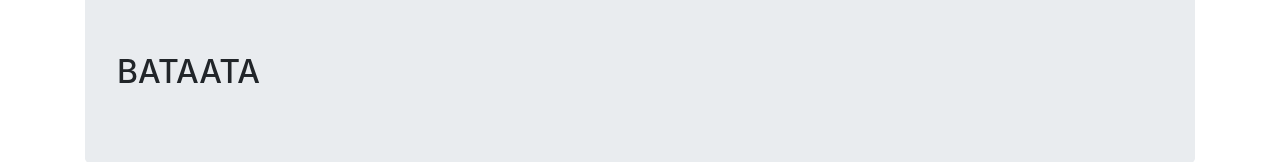
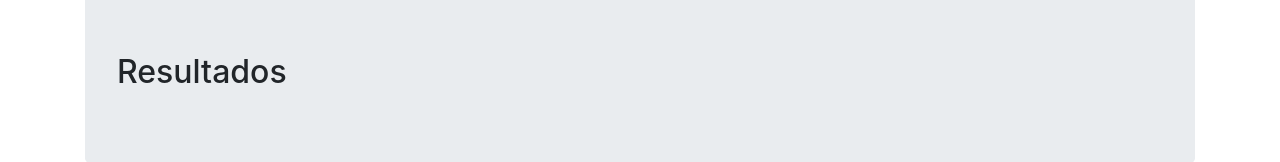
Before and after one commit to lhcamargo/lhcamargo.github.io, a plain HTML site: page index.html in a window 1280 px wide. Shown: the part 612-774 px from the top of the page. Drawn offline with nearby package versions, Linux system fonts and the light colour scheme.

Commit message:
Update index.html

```diff
--- a/index.html
+++ b/index.html
@@ -50,13 +50,13 @@
         </div>
     </div>
     <div class="container" id="conteudo2">
-        <div class="row">
+    <div class="row">
             <div class="col-sm-12">
                 <div class="jumbotron">
                     <h5 style="text-align: center">Numeros</h5>
                     <br><br>
                     <form id="formulario2">
-                        <h2>BATAATA</h2>
+                        <h2>Resultados</h2>
                     </form>
                 </div>
             </div>
```
